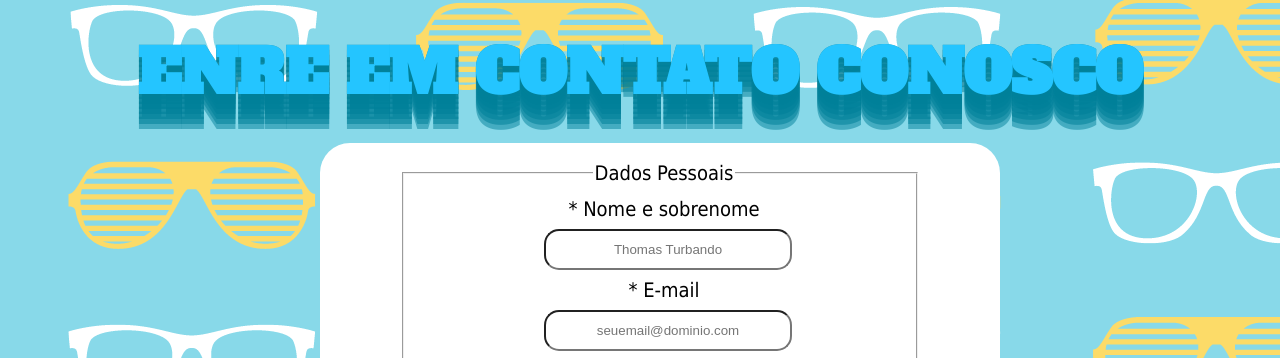
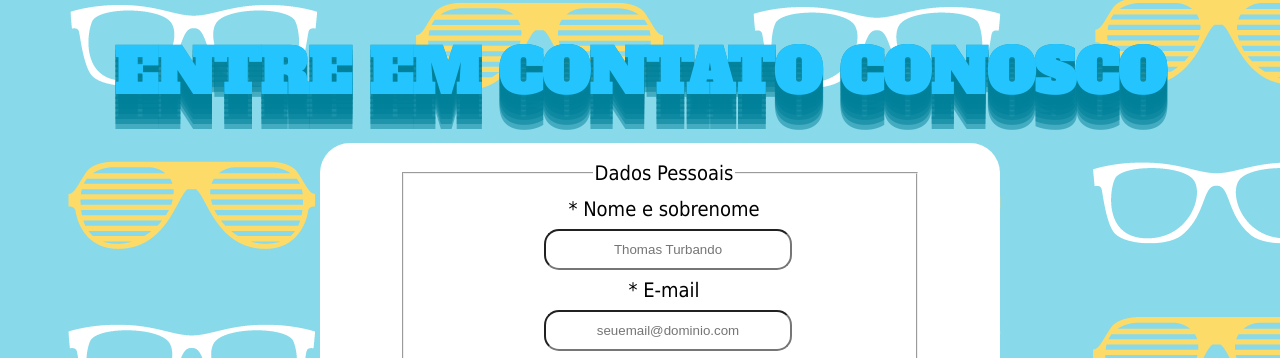
Before and after one commit to Maradonas/Galu3.0, a plain HTML site: page contato.html in a window 1280 px wide. Shown: the part 417-775 px from the top of the page. Drawn offline with Linux system fonts and the light colour scheme.

Commit message:
Update contato.html

```diff
--- a/contato.html
+++ b/contato.html
@@ -32,7 +32,7 @@
 
 </header>
 
-<div class="TituloContato"><h1>ENRE EM CONTATO CONOSCO</h1> </div>
+<div class="TituloContato"><h1>ENTRE EM CONTATO CONOSCO</h1> </div>
 <form name="frmContato" method="get" action="mailto:teste@mail.com" target="_blank">
     <fieldset>
 
```
